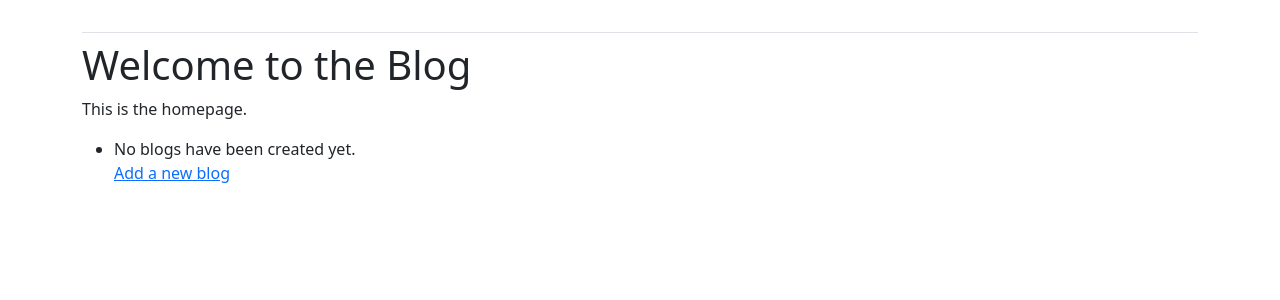
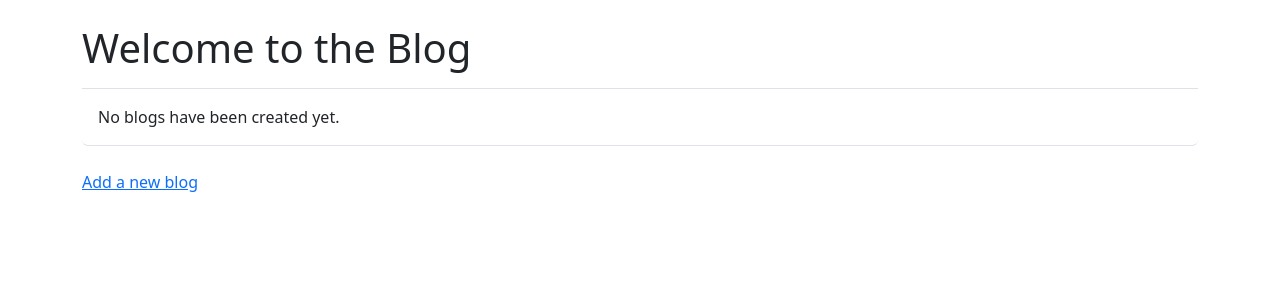
Before and after one commit to Rajveer-at-git/Python-Notes, a Django app: template Django/Exercise/Blog/blogs/templates/blogs/index.html in a window 1280 px wide. Shown: the part 58-358 px from the top of the page. Run offline with Django 3.2, Linux system fonts and the light colour scheme; the template is opened without the code that fills it, so the values that code supplies are empty; some libraries are stand-ins or nearby versions.

Commit message:
Bootstrap Added

```diff
--- a/Django/Exercise/Blog/blogs/templates/blogs/index.html
+++ b/Django/Exercise/Blog/blogs/templates/blogs/index.html
@@ -1,17 +1,18 @@
 {% extends "blogs/base.html" %}
 
+{% block page_header %}
+  <h1>Welcome to the Blog</h1>
+{% endblock page_header %}
+
 {% block content %}
-    <h1>Welcome to the Blog</h1>
-    <p>This is the homepage.</p>
-
-    <ul>
-      {% for blog in blogs %}
-        <li>
-          <a href="{% url 'blogs:blog' blog.id %}">{{ blog }}</a> {# blog.id extracts the primary key no. of the data #}
-        </li>
-      {% empty %}
-        <li>No blogs have been created yet.</li>
-      {% endfor %}
-      <a href="{% url 'blogs:new_blog' %}">Add a new blog</a>
-    </ul>
+  <ul class="list-group border-bottom pb-2 mb-4">
+    {% for blog in blogs %}
+      <li class="list-group-item border-0">
+        <a href="{% url 'blogs:blog' blog.id %}">{{ blog }}</a>
+      </li>
+    {% empty %}
+      <li class="list-group-item border-0">No blogs have been created yet.</li>
+    {% endfor %}
+  </ul>
+  <a href="{% url 'blogs:new_blog' %}">Add a new blog</a>
 {% endblock content %}
```
